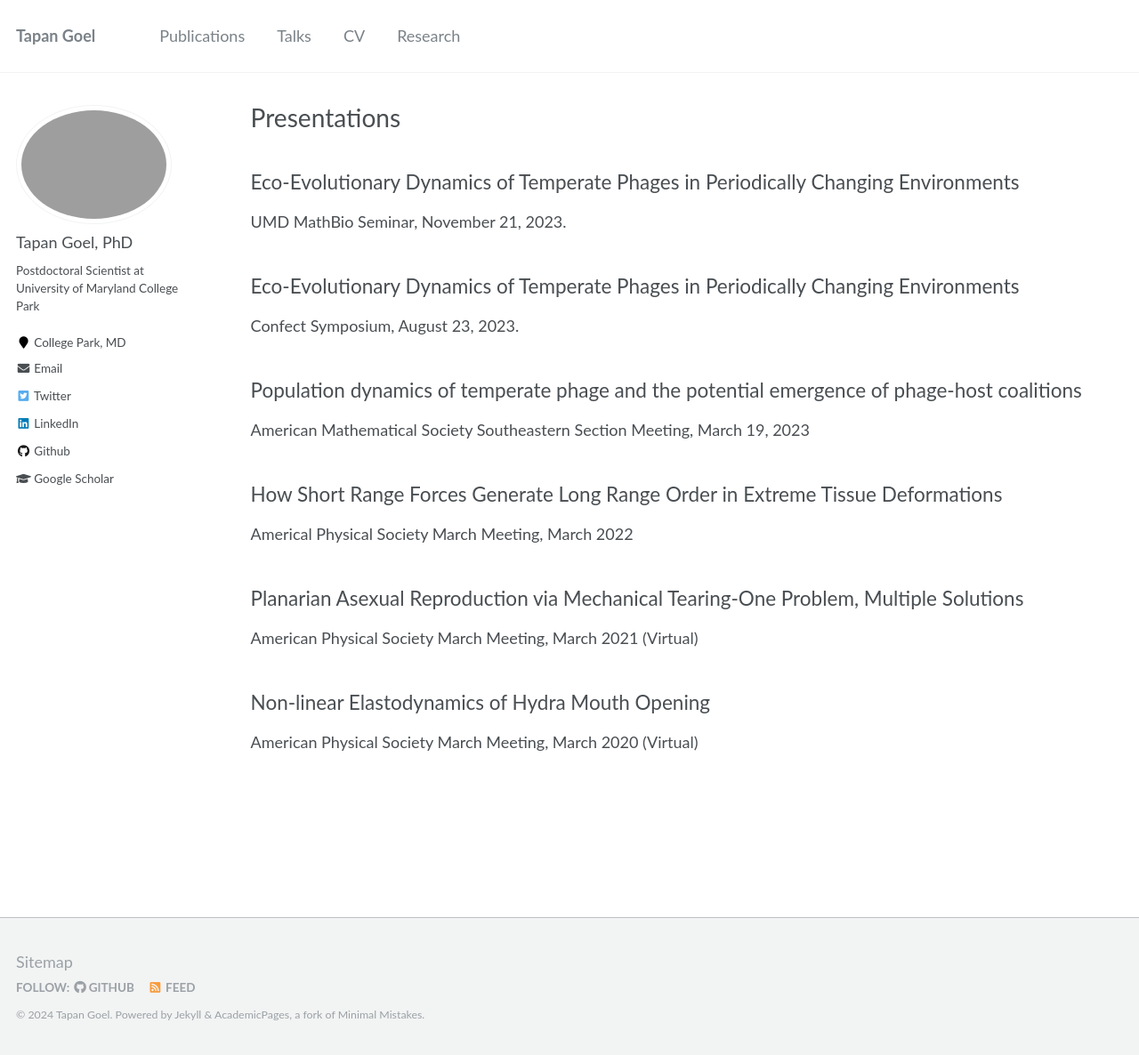
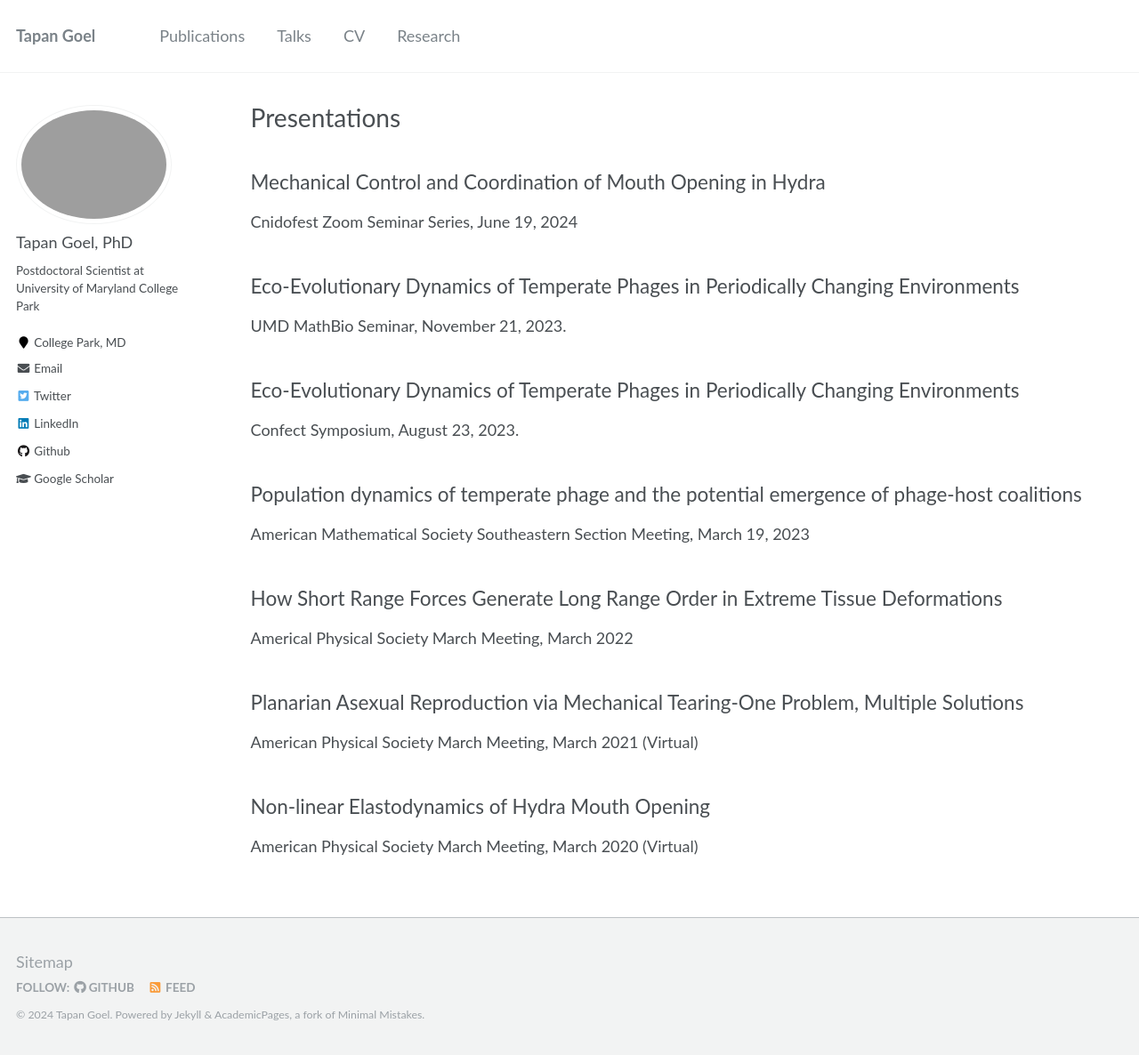
Before and after one commit to tapangoel1994/tapangoel1994.github.io, a Jekyll site: the page built from _pages/talks.md, in a window 1280 px wide and 1187 px high. Shown: the whole window at 89% size. Built offline with Jekyll 4.4.1, drawn with Linux system fonts in a browser that asks for light colours.

Commit message:
Update talks.md

```diff
--- a/_pages/talks.md
+++ b/_pages/talks.md
@@ -4,6 +4,8 @@ title: "Presentations"
 permalink: /talks/
 author_profile: true
 ---
+## Mechanical Control and Coordination of Mouth Opening in Hydra
+Cnidofest Zoom Seminar Series, June 19, 2024
 
 ## Eco-Evolutionary Dynamics of Temperate Phages in Periodically Changing Environments
 UMD MathBio Seminar, November 21, 2023.
```
